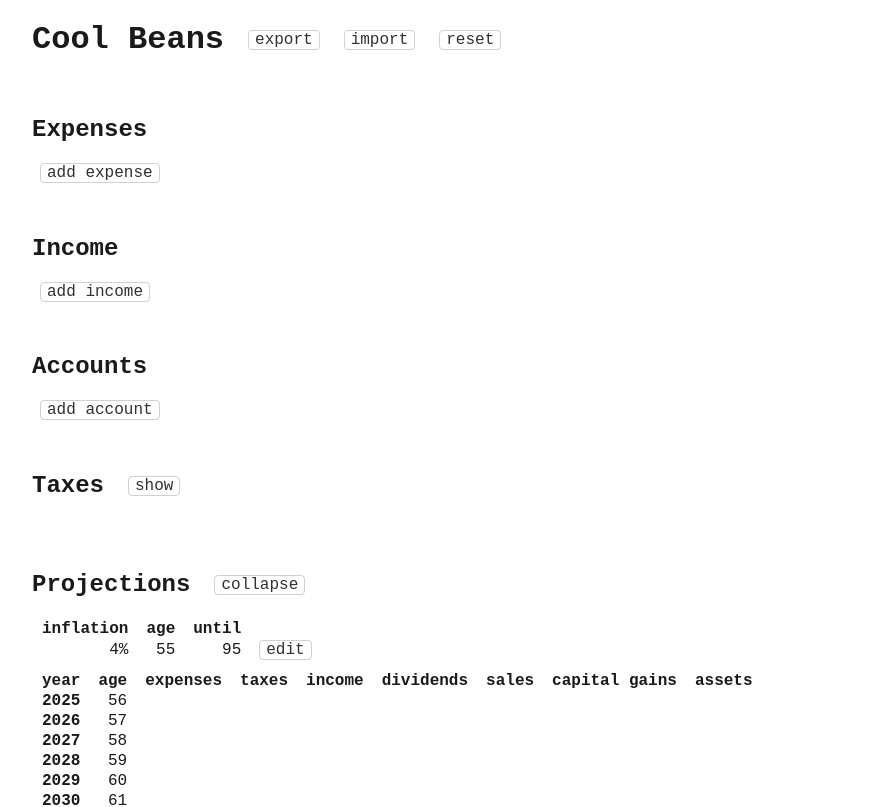
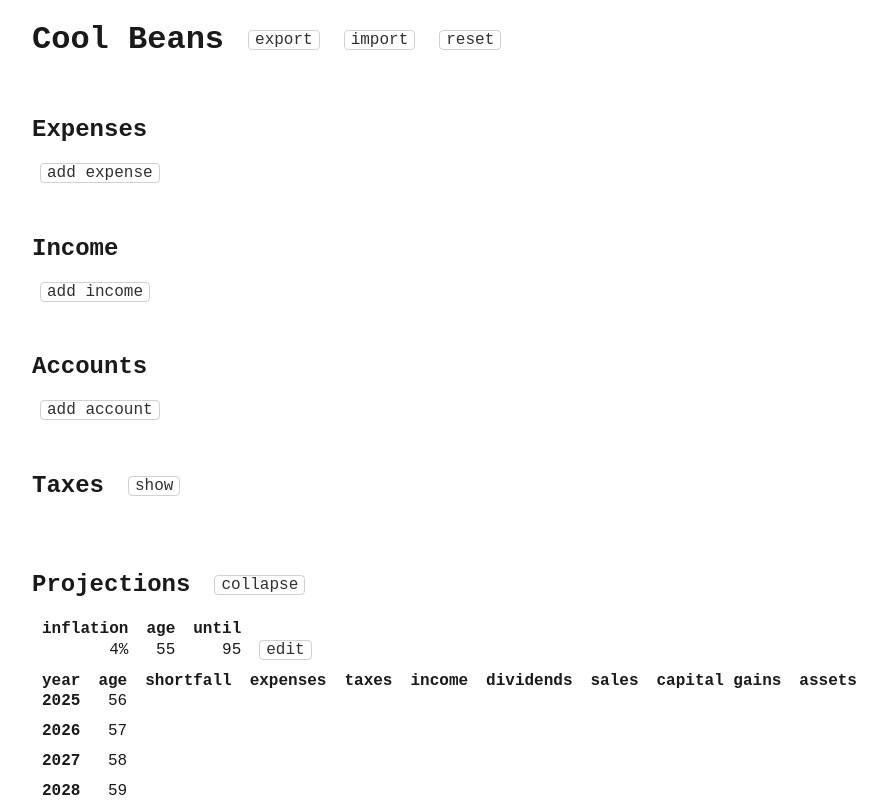
Before and after one commit to ericsoderberghp/coolbeans, a React (Create React App) app: page / in a window 1280 px wide. Shown: the top 807 px of the page, without its empty margins (0-887 px from the left). Built offline with nearby package versions, Linux system fonts and the light colour scheme.

Commit message:
Added account kind

```diff
--- a/src/Accounts.tsx
+++ b/src/Accounts.tsx
@@ -1,6 +1,6 @@
 import React, { useContext, useMemo, useState } from "react";
 import { AppContext } from "./AppContext";
-import { AccountType, DataType } from "./Types";
+import { AccountType, AccountKindType, DataType } from "./Types";
 import { Investments } from "./Investments";
 
 const formDataNumericValue = (formData: FormData, name: string) =>
@@ -13,7 +13,7 @@ const formEventToAccount = (
   const result: AccountType = {
     id: 0,
     name: formData.get("name") as string,
-    qualified: !!formData.get("qualified"),
+    kind: formData.get("kind") as AccountKindType,
     value: formDataNumericValue(formData, "value"),
     return: formDataNumericValue(formData, "return"),
     dividend: formDataNumericValue(formData, "dividend"),
@@ -52,12 +52,15 @@ const AccountForm = (props: AccountFormProps) => {
         <input name="value" type="number" defaultValue={account.value} />
       </label>
       <label>
-        qualified
-        <input
-          name="qualified"
-          type="checkbox"
-          defaultChecked={account.qualified}
-        />
+        kind
+        <select name="kind" defaultValue={account.kind}>
+          <option>IRA</option>
+          <option>401k</option>
+          <option>Roth IRA</option>
+          <option>VUL</option>
+          <option>brokerage</option>
+          <option>pension</option>
+        </select>
       </label>
       <label>
         return %
@@ -136,7 +139,7 @@ export const Account = (props: AccountProps) => {
   return [
     <tr key={id}>
       {editing ? (
-        <td colSpan={5}>
+        <td colSpan={7}>
           <AccountForm
             account={account}
             onSubmit={update}
@@ -147,6 +150,7 @@ export const Account = (props: AccountProps) => {
       ) : (
         [
           <td key="name">{account.name}</td>,
+          <td key="kind">{account.kind}</td>,
           <td key="value" className="number">{`$${(
             (account.value || 0) + investmentsValue
           ).toLocaleString()}`}</td>,
@@ -170,7 +174,7 @@ export const Account = (props: AccountProps) => {
     </tr>,
     showInvestments ? (
       <tr key="investments">
-        <td colSpan={6}>
+        <td colSpan={7}>
           <Investments account={account} />
         </td>
       </tr>
@@ -210,10 +214,12 @@ export const Accounts = () => {
           <thead>
             <tr>
               <th>name</th>
+              <th>kind</th>
               <th className="number">value</th>
               <th className="number">return</th>
               <th className="number">dividend</th>
               <th className="number">priority</th>
+              <th></th>
             </tr>
           </thead>
           <tbody>
--- a/src/App.css
+++ b/src/App.css
@@ -1,3 +1,9 @@
+*,
+*::before,
+*::after {
+  box-sizing: border-box;
+}
+
 :root {
   --size: 24px;
   --half-size: calc(var(--size) / 2);
@@ -12,7 +18,7 @@ body {
   color: hsl(0 0% var(--foreground-lightness));
 }
 
-main > header {
+main>header {
   padding: 0 2em;
 }
 
@@ -24,7 +30,8 @@ section {
   padding: 1em;
 }
 
-section > footer, .subSection > footer {
+section>footer,
+.subSection>footer {
   padding: 0 0.5em;
 }
 
@@ -47,7 +54,8 @@ h3 {
   margin: 0;
 }
 
-button, input[type=file]::file-selector-button {
+button,
+input[type=file]::file-selector-button {
   appearance: none;
   font: inherit;
   padding: 0 var(--quarter-size);
@@ -58,7 +66,8 @@ button, input[type=file]::file-selector-button {
   border-radius: 0.25em;
 }
 
-button:hover, .controls button:hover {
+button:hover,
+.controls button:hover {
   cursor: pointer;
   background-color: hsl(0 0% var(--foreground-lightness) / 80%);
   color: hsl(0 0% var(--background-lightness));
@@ -92,12 +101,15 @@ label {
   margin: 0;
 }
 
-input {
+input,
+select {
+  appearance: none;
   font-family: 'courier new', courier, monospace;
   font-size: 1em;
   background-color: inherit;
   color: inherit;
   border: 1px solid hsl(0 0% var(--foreground-lightness) / 30%);
+  border-radius: 0;
   padding: var(--quarter-size) var(--half-size);
   margin-bottom: -1px;
   width: 12em;
@@ -156,7 +168,7 @@ li {
   margin-bottom: 1em;
 }
 
-li > header {
+li>header {
   padding: 0 0.5em;
 }
 
@@ -173,7 +185,8 @@ th {
   vertical-align: bottom;
 }
 
-table.years tr:hover td, table.years tr:hover th {
+table.years tr:hover td,
+table.years tr:hover th {
   background-color: hsl(0 0% var(--foreground-lightness) / 5%);
 }
 
@@ -211,7 +224,8 @@ form footer {
   gap: var(--size);
 }
 
-form button, div.controls button {
+form button,
+div.controls button {
   font-weight: bold;
   background-color: hsl(0 0% var(--foreground-lightness) / 5%);
   color: inherit;
@@ -232,3 +246,10 @@ table.years th:first-child {
   left: 0;
   background-color: hsl(0 100% var(--background-lightness) / 90%);
 }
+
+/*
+table.years thead th:first-child {
+  position: sticky;
+  top: 0;
+  background-color: hsl(0 100% var(--background-lightness) / 90%);
+} */
--- a/src/App.tsx
+++ b/src/App.tsx
@@ -41,7 +41,10 @@ function App() {
     if (buffer) {
       const data = JSON.parse(buffer);
       // upgrades
-      // data.taxes = initialData.taxes;
+      // convert account.qualified to account.kind = "IRA"
+      // data.accounts.forEach((account: any) => {
+      //   if (!account.kind) account.kind = account.qualified ? "IRA" : "brokerage";
+      // })
       setData(data);
     }
   }, []);
--- a/src/Projections.tsx
+++ b/src/Projections.tsx
@@ -17,14 +17,16 @@ type ProjectionType = {
   accounts: {
     account: AccountType;
     value: number;
-    dividends: number;
+    unsoldValue: number; // used to estimate gains on non-qualified accounts without assets
+    dividends: number; // for non-qualified accounts
     sales: number;
     gains: number;
     investments: {
       investment: InvestmentType;
+      shares: number; // adjusted based on sales
       value: number; // generally price * shares
-      dividends: number;
-      shares: number; // adjusted based on sales
+      dividends: number; // for non-qualified accounts
+      sales: number;
       gains: number;
     }[];
   }[];
@@ -43,6 +45,12 @@ type ProjectionType = {
   income: number;
   tax: number;
   expense: number;
+  shortfall: number;
+  transactions: {
+    name: string;
+    shares?: number;
+    value: number;
+  }[];
 };
 
 const percentageOf = (value: number, percentage: number = 0) =>
@@ -59,6 +67,17 @@ const within = (year: number, start?: string, stop?: string) => {
 };
 
 const total = (tot: number, value: number) => tot + value;
+
+const shouldReinvestDividends = (account: AccountType) =>
+  account.kind === "IRA" || account.kind === "Roth IRA";
+
+const shouldClaimGainsWhenSelling = (account: AccountType) =>
+  account.kind === "brokerage";
+
+const shouldClaimIncomeWhenSelling = (account: AccountType) =>
+  account.kind === "IRA" ||
+  account.kind === "Roth IRA" ||
+  account.kind === "pension";
 
 // TODO: add comments!
 
@@ -103,15 +122,17 @@ const initialProjection = (data: DataType, year: number) => {
             const { shares = 0, price = 0 } = investment;
             const value = shares * price;
             const dividends = percentageOf(value, investment.dividend);
-            return { investment, value, dividends, shares, gains: 0 };
+            return { investment, value, dividends, shares, sales: 0, gains: 0 };
           });
+        const value =
+          account.value || // if account has no value, sum investment values
+          investments.map((i) => i.value).reduce(total, 0) ||
+          0;
         return {
           account,
-          value:
-            account.value || // if account has no value, sum investment values
-            investments.map((i) => i.value).reduce(total, 0) ||
-            0,
-          dividends: account.qualified
+          value,
+          unsoldValue: value, // used to estimate gains when no investments
+          dividends: shouldReinvestDividends(account)
             ? 0
             : (account.value &&
                 account.dividend &&
@@ -137,6 +158,8 @@ const initialProjection = (data: DataType, year: number) => {
     income: 0,
     tax: 0,
     expense: 0,
+    shortfall: 0,
+    transactions: [],
   };
 
   result.assets = result.accounts.map((a) => a.value).reduce(total, 0);
@@ -150,8 +173,8 @@ const initialProjection = (data: DataType, year: number) => {
 
 const accountPerformance = (prior: ProjectionType) =>
   prior.accounts.map((a) => {
-    const { account, value: priorValue } = a;
-    const { qualified, return: aReturn } = account;
+    const { account, value: priorValue, unsoldValue: priorUnsoldValue } = a;
+    const { kind, return: aReturn } = account;
 
     const investments = a.investments.map((i) => {
       const { investment, value: priorValue, shares } = i;
@@ -162,13 +185,13 @@ const accountPerformance = (prior: ProjectionType) =>
       // re-invest qualified dividends
       const value =
         incrementByPercentage(priorValue, iReturn) +
-        (qualified ? dividends : 0);
+        (shouldReinvestDividends(account) ? dividends : 0);
       return {
         investment,
         value,
-        // only inclue non-qualified dividends as income
-        dividends: qualified ? 0 : dividends,
+        dividends: shouldReinvestDividends(account) ? 0 : dividends,
         shares, // carry over
+        sales: 0,
         gains: 0,
       };
     });
@@ -180,8 +203,19 @@ const accountPerformance = (prior: ProjectionType) =>
     const value = account.value
       ? incrementByPercentage(priorValue, aReturn)
       : investmentsValue;
+    const unsoldValue = account.value
+      ? incrementByPercentage(priorUnsoldValue, aReturn)
+      : 0;
 
-    return { account, value, dividends, sales: 0, gains: 0, investments };
+    return {
+      account,
+      value,
+      unsoldValue,
+      dividends,
+      sales: 0,
+      gains: 0,
+      investments,
+    };
   });
 
 const adjustIncomesForInflation = (
@@ -230,10 +264,10 @@ export const Projections = () => {
 
   const projections: ProjectionType[] = useMemo(() => {
     const startYear = new Date().getFullYear();
-    const result = [];
 
     // initialize the first year based on current values
     let prior = initialProjection(data, startYear);
+    const result = [];
 
     // project future years
     while (prior.age < data.general.until) {
@@ -251,7 +285,8 @@ export const Projections = () => {
       const expenses = adjustExpensesForInflation(prior, data, year);
 
       // include non-qualified dividends in income
-      const income = incomes.map((i) => i.value).reduce(total, 0) + dividends;
+      // if we withdraw from qualified accounts, that will count as income
+      let income = incomes.map((i) => i.value).reduce(total, 0) + dividends;
       const expense = expenses.map((e) => e.value).reduce(total, 0);
 
       // tracks selling assets to pay for expenses and taxes
@@ -261,38 +296,53 @@ export const Projections = () => {
       // determine the initial tax for the income
       // if we sell any stocks below, any capital gains will increase tax
       let tax = calculateTax(income, gains, data.taxes);
+      const transactions = [];
 
-      if (income + sales < tax + expense) {
       let shortfall = tax + expense - (income + sales);
-
+      if (shortfall > 0) {
         // pull from assets, starting from lowest priority
         const orderedAccounts = accounts.slice(0);
 
-        while (shortfall && orderedAccounts.length) {
+        while (shortfall > 0 && orderedAccounts.length) {
           const acc = orderedAccounts.shift();
           if (acc) {
             if (acc.investments.length) {
+              // this account has investments, sell something from them
               const orderedInvestments = acc.investments.slice(0);
-              while (shortfall && orderedInvestments.length) {
+              while (shortfall > 0 && orderedInvestments.length) {
                 const inv = orderedInvestments.shift();
                 if (inv && inv.value) {
                   const { basis = 0, shares = 0 } = inv.investment;
                   const minSale = Math.min(shortfall, inv.value);
-                  // inv.value is what we expect it to be for this year
-                  // based on investment returns.
+                  // inv.value is this year's value based on investment returns.
                   // inv.shares is how many shares we have left.
                   const shareValue = inv.value / inv.shares;
                   // no fractional shares
                   const sharesSold = Math.ceil(minSale / shareValue);
-                  const sales = shareValue * sharesSold;
+                  const sale = shareValue * sharesSold;
+                  inv.value -= sale;
+                  inv.shares -= sharesSold;
+                  inv.sales += sale;
+                  shortfall -= sale;
+                  sales += sale;
+
+                  transactions.push({
+                    name: inv.investment.name,
+                    shares: sharesSold,
+                    value: sale,
+                  });
+
+                  if (shouldClaimIncomeWhenSelling(acc.account)) {
+                    // for qualified accounts, withdrawing is income
+                    income += sale;
+                  } else if (shouldClaimGainsWhenSelling(acc.account)) {
                     const basisShareValue = Math.ceil(basis / shares);
-                  const investmentGains = sales - basisShareValue * sharesSold;
-                  inv.value -= sales;
-                  inv.shares -= sharesSold;
+                    const investmentGains = sale - basisShareValue * sharesSold;
                     inv.gains = investmentGains;
-                  shortfall -= sales;
                     gains += investmentGains;
-                  // re-calculate tax since we've increased gains
+                  }
+
+                  // re-calculate tax since we've increased gains or income
                   tax = calculateTax(income, gains, data.taxes);
                   // in case we could pay any additional tax from the same
                   // investment, re-evaluate it
@@ -301,11 +351,34 @@ export const Projections = () => {
                 }
               }
             } else {
+              // no investments for this account, just reduce account value
+              if (acc.value) {
                 const sale = Math.min(shortfall, acc.value);
                 acc.value -= sale;
+                acc.sales += sale;
                 shortfall -= sale;
-              acc.sales += sale;
-              // TODO: calculate capital gains when no investments
+                sales += sale;
+
+                transactions.push({
+                  name: acc.account.name,
+                  value: sale,
+                });
+
+                if (shouldClaimIncomeWhenSelling(acc.account)) {
+                  // for qualified accounts, withdrawing is income
+                  income += sale;
+                } else if (shouldClaimGainsWhenSelling(acc.account)) {
+                  // estimate gains for non-qualified accounts without investments
+                  // how much has this account grown up to now?
+                  const increase = acc.unsoldValue - (acc.account.value || 0);
+                  // percent of original assets in the account
+                  const percent = sale / acc.unsoldValue;
+                  gains += increase * percent;
+                }
+
+                // re-calculate tax since we've increased gains or income
+                tax = calculateTax(income, gains, data.taxes);
+              }
             }
           }
         }
@@ -326,6 +399,8 @@ export const Projections = () => {
         income,
         tax,
         expense,
+        shortfall: transactions.map((t) => t.value).reduce(total, 0),
+        transactions,
       };
       result.push(current);
       prior = current;
@@ -349,6 +424,7 @@ export const Projections = () => {
             <tr>
               <th className="number">year</th>
               <th className="number">age</th>
+              {expanded && <th className="number">shortfall</th>}
               <th className="number">expenses</th>
               {expanded &&
                 data.expenses.length > 1 &&
@@ -383,12 +459,17 @@ export const Projections = () => {
             </tr>
           </thead>
           <tbody>
-            {projections.map((projection) => (
+            {projections.map((projection) => [
               <tr key={projection.year}>
                 <th scope="row" className="number">
                   {projection.year}
                 </th>
                 <td className="number">{projection.age}</td>
+                {expanded && (
+                  <td className="number">
+                    {humanDollars(projection.shortfall)}
+                  </td>
+                )}
                 <td className="number">{humanDollars(projection.expense)}</td>
                 {expanded &&
                   data.expenses.length > 1 &&
@@ -422,8 +503,25 @@ export const Projections = () => {
                       )),
                     ]
                   )}
+              </tr>,
+              expanded && projection.transactions && (
+                <tr>
+                  <td></td>
+                  <td colSpan={20}>
+                    <table>
+                      {projection.transactions.map((t) => (
+                        <tr>
+                          <td>sold</td>
+                          <td>{t.name}</td>
+                          <td className="number">{t.shares}</td>
+                          <td className="number">{humanDollars(t.value)}</td>
                         </tr>
                       ))}
+                    </table>
+                  </td>
+                </tr>
+              ),
+            ])}
           </tbody>
         </table>
       </div>
```
Also changed, not shown: src/Types.tsx (+9 -3 lines), src/TODO.txt. Lines whose indentation alone changed are shown as unchanged.
